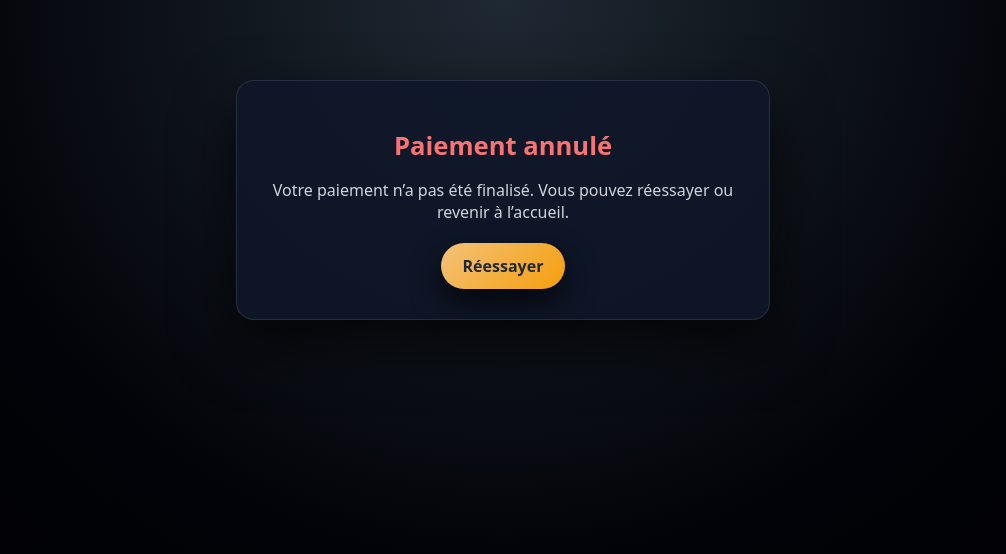
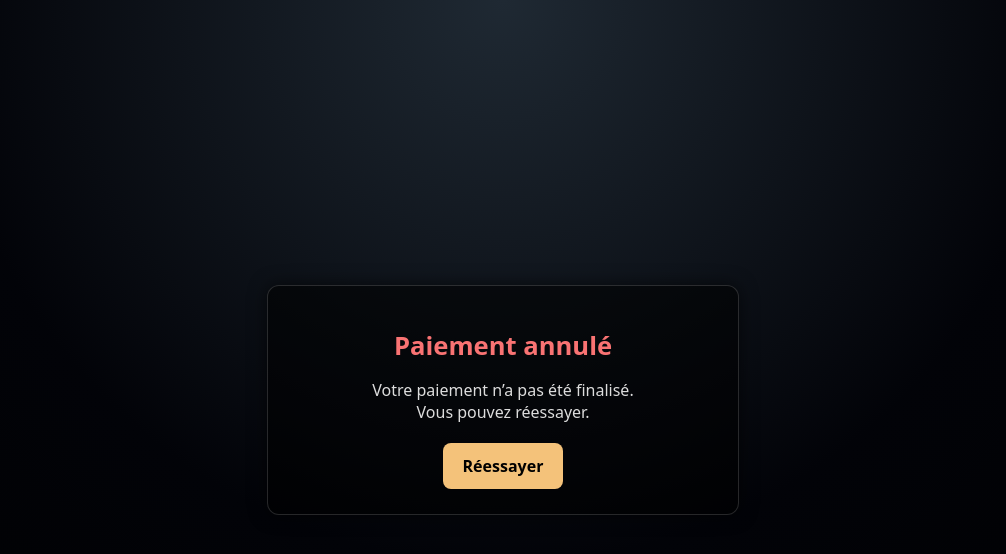
Before and after one commit to hugobrez974-cell/h, a website: page frontend/cancel.html in a window 1280 px wide. Shown: the whole page, without its empty margins (137-1143 px from the left). Drawn offline with Linux system fonts and the light colour scheme.

Commit message:
Update cancel.html

```diff
--- a/frontend/cancel.html
+++ b/frontend/cancel.html
@@ -2,7 +2,7 @@
 <html lang="fr">
 <head>
   <meta charset="UTF-8">
-  <title>Paiement annulé – Les Tonneaux des Ô</title>
+  <title>Paiement annulé</title>
   <meta name="viewport" content="width=device-width, initial-scale=1">
 
   <style>
@@ -11,64 +11,58 @@
       padding: 0;
       font-family: system-ui, sans-serif;
       background: radial-gradient(circle at top, #1f2933 0, #020308 55%, #000 100%);
-      color: #f7f7f7;
+      color: #fff;
       display: flex;
-      flex-direction: column;
+      justify-content: center;
       align-items: center;
       min-height: 100vh;
     }
 
-    .container {
-      margin-top: 80px;
-      background: rgba(15, 23, 42, 0.85);
-      padding: 30px 26px;
-      border-radius: 18px;
-      max-width: 480px;
+    .box {
+      background: rgba(0,0,0,0.55);
+      padding: 25px;
+      border-radius: 12px;
       width: 90%;
+      max-width: 420px;
       text-align: center;
-      border: 1px solid rgba(148, 163, 184, 0.18);
-      box-shadow: 0 24px 60px rgba(0,0,0,0.7);
+      border: 1px solid rgba(255,255,255,0.15);
+      box-shadow: 0 0 18px rgba(0,0,0,0.6);
     }
 
     h1 {
+      margin-bottom: 10px;
       font-size: 1.6rem;
-      margin-bottom: 10px;
       color: #f97373;
     }
 
     p {
-      color: #d1d5db;
+      margin-bottom: 20px;
+      color: #ddd;
       font-size: 1rem;
-      margin-bottom: 20px;
     }
 
-    .btn {
+    a {
       display: inline-block;
-      padding: 12px 22px;
-      border-radius: 999px;
-      background: linear-gradient(135deg, #f4c27a, #f59e0b);
-      color: #1f2933;
+      padding: 12px 20px;
+      background: #f4c27a;
+      color: #000;
+      border-radius: 8px;
       font-weight: 600;
       text-decoration: none;
-      font-size: 1rem;
-      box-shadow: 0 14px 30px rgba(0,0,0,0.7);
       transition: 0.15s;
     }
 
-    .btn:hover {
-      transform: translateY(-2px);
-      filter: brightness(1.05);
+    a:hover {
+      filter: brightness(1.1);
     }
   </style>
 </head>
 <body>
 
-<div class="container">
+<div class="box">
   <h1>Paiement annulé</h1>
-  <p>Votre paiement n’a pas été finalisé.
-  Vous pouvez réessayer ou revenir à l’accueil.</p>
-
-  <a href="reservation.html" class="btn">Réessayer</a>
+  <p>Votre paiement n’a pas été finalisé.<br>Vous pouvez réessayer.</p>
+  <a href="reservation.html">Réessayer</a>
 </div>
 
 </body>
```
